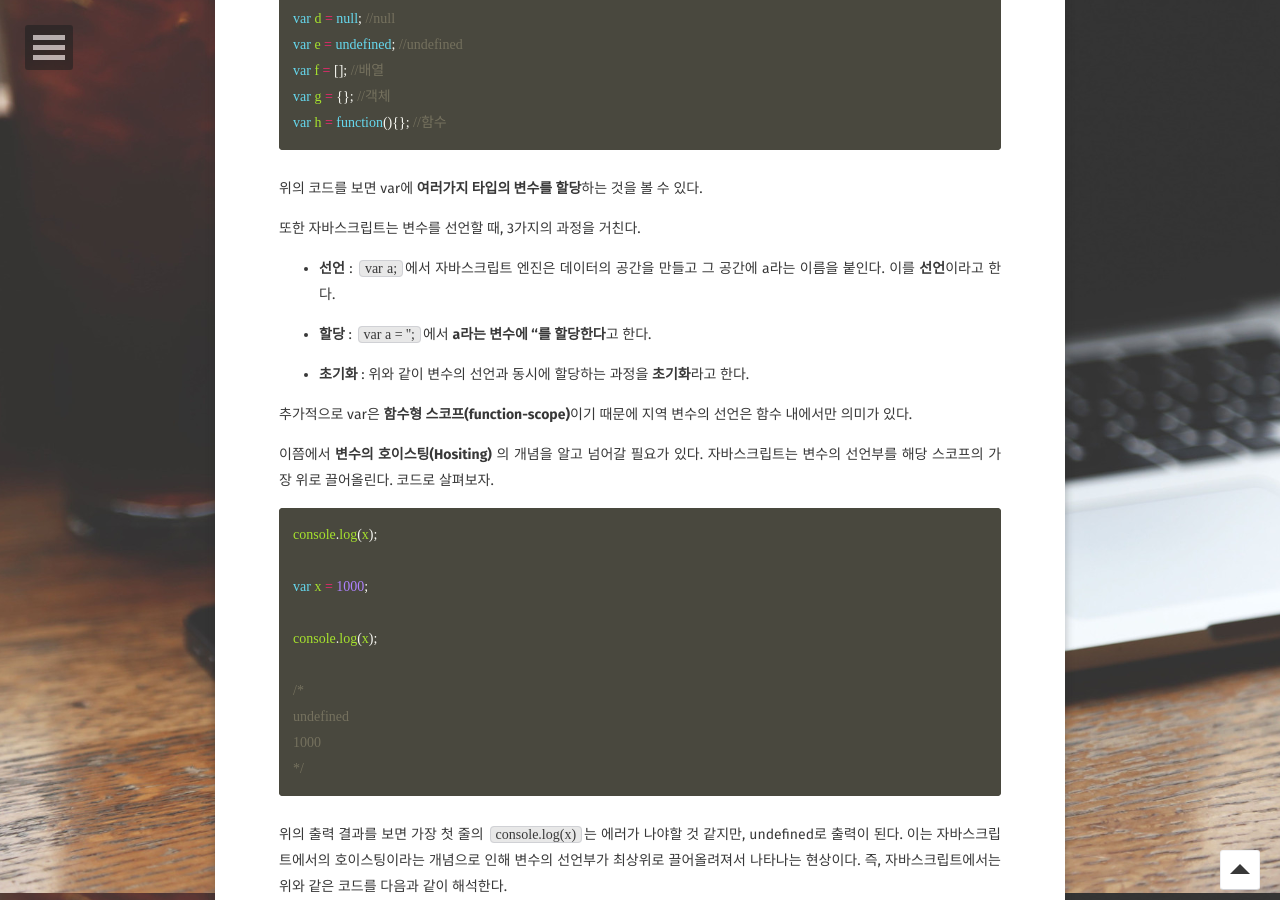
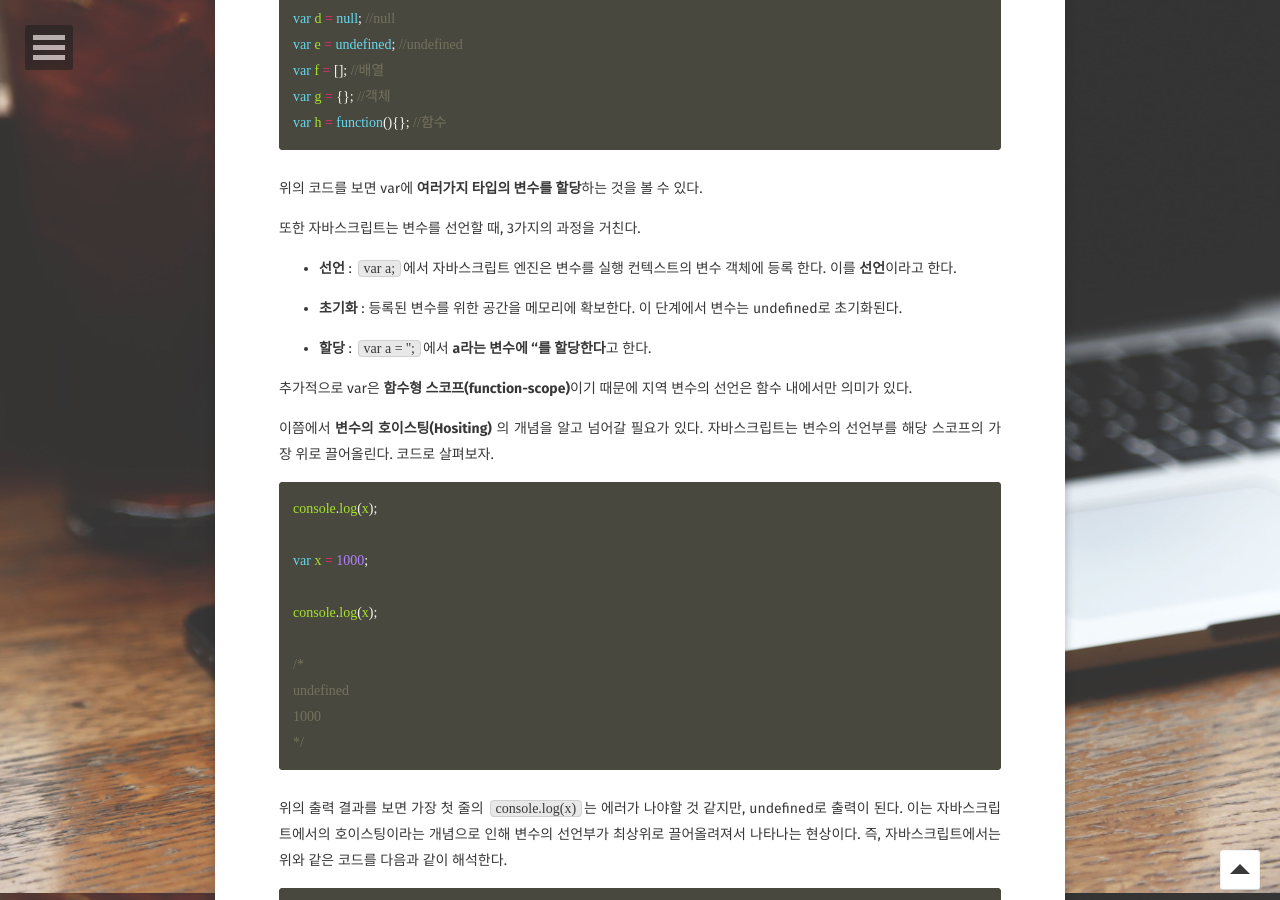
Before and after one commit to BKJang/DEVLOG, a Jekyll site: the page built from _posts/javascript/2018-09-13-Variables_and_DataTypes.md, in a window 1280 px wide and 900 px high, scrolled down 907 px. Built offline with Jekyll 4.4.1, drawn with Linux system fonts in a browser that asks for light colours; some web fonts are replaced; comment, search, counter and statistics services are not loaded.

Commit message:
Update 2018-09-13-Variables_and_DataTypes.md

```diff
--- a/_posts/javascript/2018-09-13-Variables_and_DataTypes.md
+++ b/_posts/javascript/2018-09-13-Variables_and_DataTypes.md
@@ -34,11 +34,12 @@ var h = function(){}; //함수
 
 또한 자바스크립트는 변수를 선언할 때, 3가지의 과정을 거친다.
 
-* **선언** : `var a;`에서 자바스크립트 엔진은 데이터의 공간을 만들고 그 공간에 a라는 이름을 붙인다. 이를 **선언**이라고 한다.
+* **선언** : `var a;`에서 자바스크립트 엔진은 변수를 실행 컨텍스트의 변수 객체에 등록 한다. 이를 **선언**이라고 한다.
+
+* **초기화** : 등록된 변수를 위한 공간을 메모리에 확보한다. 이 단계에서 변수는 undefined로 초기화된다.
 
 * **할당** : `var a = '';`에서 **a라는 변수에 ''를 할당한다**고 한다.
 
-* **초기화** : 위와 같이 변수의 선언과 동시에 할당하는 과정을 **초기화**라고 한다.
 
 추가적으로 var은 **함수형 스코프(function-scope)**이기 때문에 지역 변수의 선언은 함수 내에서만 의미가 있다.
 
```
